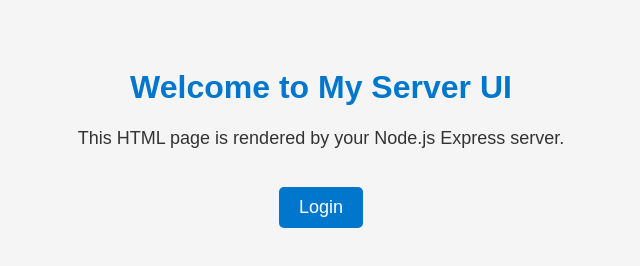
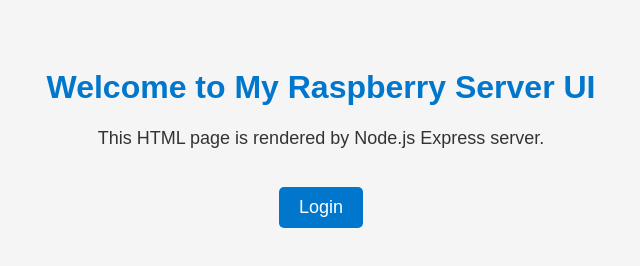
Before and after one commit to sjarvela89/pi-server, a website: page src/public/index.html in a window 1280 px wide. Shown: the whole page, without its empty margins (319-959 px from the left). Drawn offline with Linux system fonts and the light colour scheme.

Commit message:
Update welcome text.

```diff
--- a/src/public/index.html
+++ b/src/public/index.html
@@ -37,8 +37,8 @@
   </style>
 </head>
 <body>
-  <h1>Welcome to My Server UI</h1>
-  <p>This HTML page is rendered by your Node.js Express server.</p>
+  <h1>Welcome to My Raspberry Server UI</h1>
+  <p>This HTML page is rendered by Node.js Express server.</p>
   <button onclick="window.location.href='/login'">Login</button>
 </body>
 </html>
```
